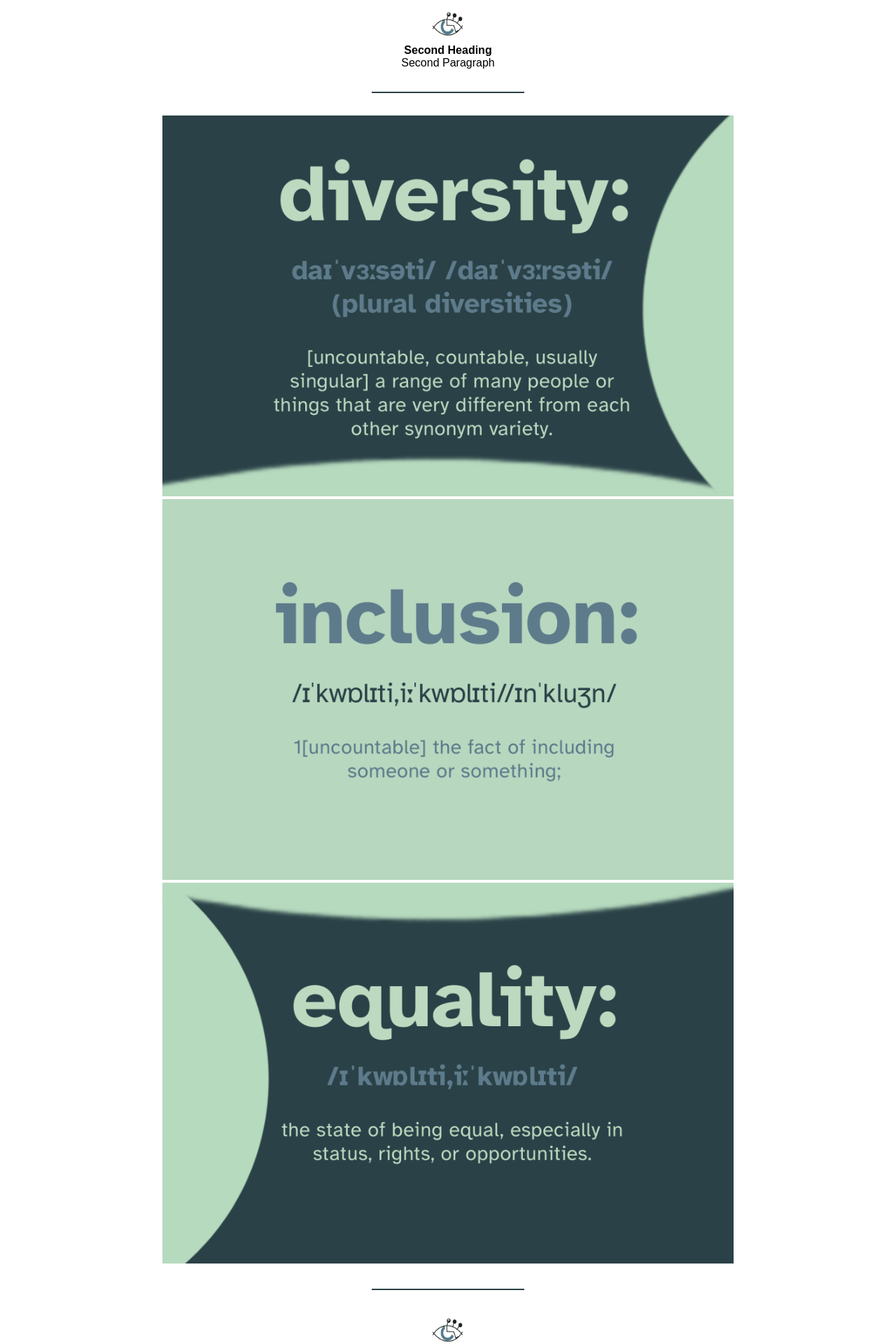
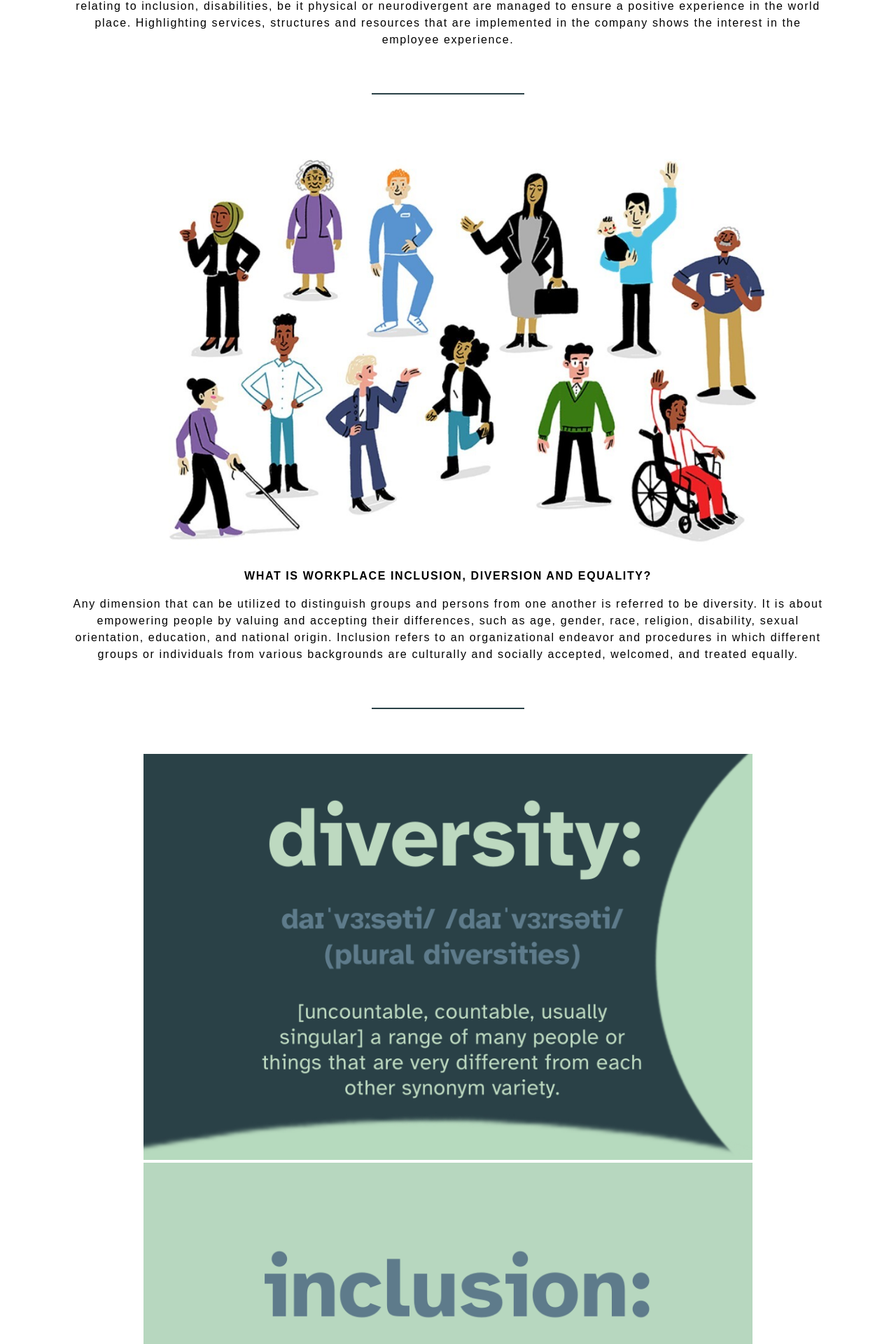
Before and after one commit to aidant842/Trust-in-SODA-Hackathon, a React (Create React App) app in the folder space4all/: page / in a window 1280 px wide. Shown: the part 261-2181 px from the top of the page at 70% size. Built offline with nearby package versions, Linux system fonts and the light colour scheme.

Commit message:
added a margin prop to image component, added resources prop to text block component

```diff
--- a/space4all/src/components/Image.js
+++ b/space4all/src/components/Image.js
@@ -4,9 +4,9 @@ import React from "react";
 import styled from "styled-components";
 
 const Image = (props) => {
-    const { imageSrc, altText, height, width } = props;
+    const { imageSrc, altText, height, width, margin } = props;
     return (
-        <StyledImageContainer>
+        <StyledImageContainer margin={margin}>
             <StyledImage
                 src={imageSrc}
                 alt={altText}
@@ -20,6 +20,7 @@ const Image = (props) => {
 const StyledImageContainer = styled.div`
     width: 100%;
     justify-content: center;
+    padding: ${(props) => (props.margin ? props.margin : "0 2rem")};
 `;
 
 const StyledImage = styled.img``;
--- a/space4all/src/components/TextBlockWithHeader.js
+++ b/space4all/src/components/TextBlockWithHeader.js
@@ -4,15 +4,45 @@ import React from "react";
 import styled from "styled-components";
 
 const TextBlockWithHeader = (props) => {
-    const { heading, text, className } = props;
+    const { heading, text, className, resources } = props;
+
     return (
         <StyledTextBlock className={className}>
             <h4>{heading}</h4>
             <p>{text}</p>
+            {resources ? (
+                <StyledResourcesContainer>
+                    <h5>RESOURCES:</h5>
+                    <ul>
+                        {resources.map((resource) => {
+                            return (
+                                <li>
+                                    <a href={resource.url}>{resource.title}</a>
+                                </li>
+                            );
+                        })}
+                    </ul>
+                </StyledResourcesContainer>
+            ) : (
+                ""
+            )}
         </StyledTextBlock>
     );
 };
 
-const StyledTextBlock = styled.div``;
+const StyledTextBlock = styled.div`
+    line-height: 1.5rem;
+    letter-spacing: 0.1rem;
+    h4 {
+        padding-bottom: 1rem;
+    }
+`;
+
+const StyledResourcesContainer = styled.div`
+    margin: 2rem 0;
+    ul {
+        list-style: none;
+    }
+`;
 
 export default TextBlockWithHeader;
--- a/space4all/src/components/UI/SplitContainer.js
+++ b/space4all/src/components/UI/SplitContainer.js
@@ -12,7 +12,7 @@ const SplitContainer = ({ className, breakpoint, children }) => {
 };
 const StyledHalfWidth = styled.div`
     display: flex;
-    margin: 2rem 0 2rem 0;
+    margin: 4rem 0;
     @media (max-width: ${(props) =>
             props.breakpoint ? props.breakpoint : "1300px"}) {
         display: block;
--- a/space4all/src/pages/Page1.js
+++ b/space4all/src/pages/Page1.js
@@ -12,6 +12,8 @@ import logo from "../static/images/logo.png";
 import diversity from "../static/images/diversity.png";
 import equality from "../static/images/equality.png";
 import inclusion from "../static/images/inclusion.png";
+import benefitsHomepage from "../static/images/benefitsHomepage.png";
+import inclusionDiversityWorkplace from "../static/images/inclusionDiversityWorkplace.jpg";
 
 //Custom Hooks
 import useWindowDimensions from "../Hooks/useWindowDimenstions";
@@ -23,28 +25,33 @@ const Page1 = () => {
             <SplitContainer>
                 <TextWithHeader
                     heading="First Heading"
-                    text="First Paragraph"
+                    text="space4ALL promotes awareness and provides solutions to enhance accessibility through diversity, inclusion and equality in the workplace environment.
+                    Employees are more involved with their work and team, which means they are more likely to stay with a company resulting in higher retention rates.
+                    At an early stage in recruitment it is important to highlight how issues relating to inclusion, disabilities, be it physical or neurodivergent are managed to ensure a positive experience in the world place.
+                    Highlighting services, structures and resources that are implemented in the company shows the interest in the employee experience."
                 />
-                <Image
+                {/* <Image
                     imageSrc={logo}
                     altText="Logo"
                     height="50px"
                     width="50px"
-                />
+                /> */}
             </SplitContainer>
 
             <HR />
 
             <SplitContainer>
                 <Image
-                    imageSrc={logo}
+                    imageSrc={inclusionDiversityWorkplace}
                     altText="Logo"
-                    height="50px"
-                    width="50px"
+                    height="auto"
+                    width="100%"
                 />
                 <TextWithHeader
-                    heading="Second Heading"
-                    text="Second Paragraph"
+                    heading="WHAT IS WORKPLACE INCLUSION, DIVERSION AND EQUALITY?"
+                    text="Any dimension that can be utilized to distinguish groups and persons from one another is referred to be diversity.
+                    It is about empowering people by valuing and accepting their differences, such as age, gender, race, religion, disability, sexual orientation, education, and national origin.
+                    Inclusion refers to an organizational endeavor and procedures in which different groups or individuals from various backgrounds are culturally and socially accepted, welcomed, and treated equally."
                 />
             </SplitContainer>
 
@@ -55,32 +62,44 @@ const Page1 = () => {
                     imageSrc={diversity}
                     altText="Logo"
                     height="auto"
-                    width={width >= 1300 ? "100%" : "75%"}
+                    width={width >= 1300 ? "100%" : "85%"}
                 />
                 <Image
                     imageSrc={inclusion}
                     altText="Logo"
                     height="auto"
-                    width={width >= 1300 ? "100%" : "75%"}
+                    width={width >= 1300 ? "100%" : "85%"}
                 />
                 <Image
                     imageSrc={equality}
                     altText="Logo"
                     height="auto"
-                    width={width >= 1300 ? "100%" : "75%"}
+                    width={width >= 1300 ? "100%" : "85%"}
                 />
             </SplitContainer>
             <HR />
             <SplitContainer>
                 <Image
-                    imageSrc={logo}
+                    imageSrc={benefitsHomepage}
                     altText="Logo"
-                    height="50px"
-                    width="50px"
+                    height="auto"
+                    width={width >= 1300 ? "100%" : "85%"}
                 />
                 <TextWithHeader
-                    heading="Second Heading"
-                    text="Second Paragraph"
+                    heading="BENEFITS OF A DIVERSE AND INCLUSIVE WORKFORCE"
+                    text="When taking the effort to address understanding, attitudes and areas of office surroundings to provide for disabilities both visible and hidden, the benefits to the individual and the firm are immense.
+                    Increased productivity and stress reduction are two of these advantages.
+                    According to Boston Consulting Group data, firms with diverse teams have 19 percent higher revenue and beat industry standards by 35 percent (as revealed by McKinsey's research)."
+                    resources={[
+                        {
+                            title: "Boston Consulting Group",
+                            url: "https://www.bcg.com/en-us/publications/2018/how-diverse-leadership-teams-boost-innovation",
+                        },
+                        {
+                            title: "McKinsey's research",
+                            url: "https://www.mckinsey.com/business-functions/organization/our-insights/why-diversity-matters?source=post_page",
+                        },
+                    ]}
                 />
             </SplitContainer>
         </>
--- a/space4all/src/pages/Page2.js
+++ b/space4all/src/pages/Page2.js
@@ -33,18 +33,21 @@ const Page2 = () => {
                     imageSrc={good}
                     altText="Logo"
                     height="auto"
+                    margin="0"
                     width={width >= 576 ? "65%" : "35%"}
                 />
                 <Image
                     imageSrc={narrowVs}
                     altText="Logo"
                     height="auto"
+                    margin="0"
                     width={width >= 576 ? "65%" : "35%"}
                 />
                 <Image
                     imageSrc={poor}
                     altText="Logo"
                     height="auto"
+                    margin="0"
                     width={width >= 576 ? "65%" : "35%"}
                 />
             </SplitContainer>
@@ -90,11 +93,4 @@ const TextWithHeader = styled(TextBlockWithHeader)`
     width: 100%;
 `;
 
-/* const StyledSplitContainer = styled(SplitContainer)`
-    display: flex !important;
-    @media (max-wdith: 700px) {
-        display: block !important;
-    }
-`; */
-
 export default Page2;
--- a/space4all/src/pages/Page4.js
+++ b/space4all/src/pages/Page4.js
@@ -12,28 +12,36 @@ import logo from "../static/images/logo.png";
 // Styled Components
 import styled from "styled-components";
 const Page4 = () => {
-
-    return ( <>
-        <Image imageSrc = {logo}
-        altText = "logo"
-        width = "100%"
-        height = "auto" / >
-        <HR / >
-        <TextWithHeader heading = "Heading 1"
-        text = "paragraph 1" / >
-        {Products.map((product, index) => {
-            return (
-                <ProductCard key={index} url={product.url} imageSrc={product.imageSrc} altText={product.altText} imgWidth={product.imgWidth} imgHeight={product.imgHeight} heading={product.heading} text={product.text} />
-            )
-        })}
+    return (
+        <>
+            <Image imageSrc={logo} altText="logo" width="80%" height="auto" />
+            <HR />
+            <TextWithHeader
+                heading="RESOURCES AND ACCESSORIES"
+                text="By taking some time to address areas of the workstation and surrounds the benefits to the user and the company are so much."
+            />
+            {Products.map((product, index) => {
+                return (
+                    <ProductCard
+                        key={index}
+                        url={product.url}
+                        imageSrc={product.imageSrc}
+                        altText={product.altText}
+                        imgWidth={product.imgWidth}
+                        imgHeight={product.imgHeight}
+                        heading={product.heading}
+                        text={product.text}
+                    />
+                );
+            })}
         </>
     );
 };
 
-const TextWithHeader = styled(TextBlockWithHeader)
-`
+const TextWithHeader = styled(TextBlockWithHeader)`
     text-align: center;
     width: 100%;
+    margin: 4rem 0;
 `;
 
 export default Page4;
```
Also changed, not shown: space4all/src/static/images/benefitsHomepage.png (added), space4all/src/static/images/inclusionDiversityWorkplace.jpg (added).
